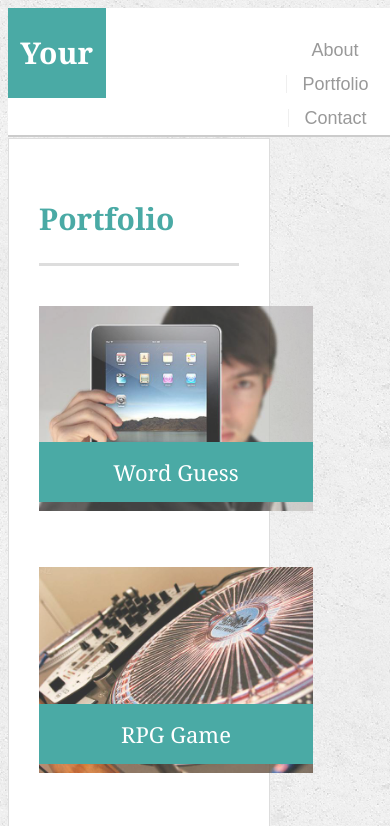
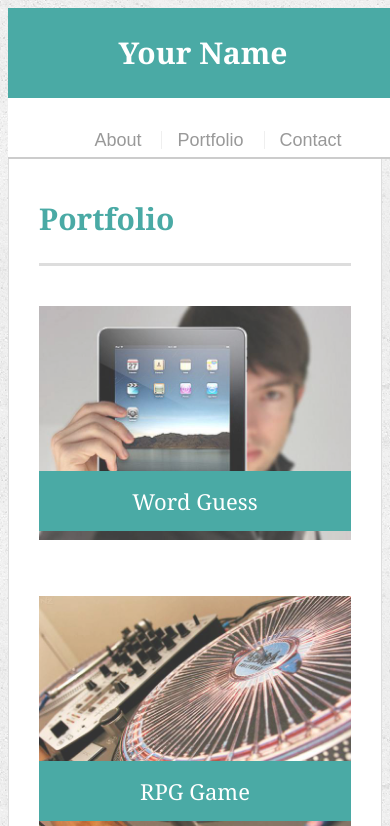
Before and after one commit to Nloperena/MediaQAssignment, a plain HTML site: page portfolio.html in a window 390 px wide. Shown: the top 826 px of the page. Drawn offline with Linux system fonts and the light colour scheme.

Commit message:
I don't feel as if I did this correctly, but it seemed to be relatively simple. Will ask for more help with this tomorrow in class

```diff
--- a/assets/css/style.css
+++ b/assets/css/style.css
@@ -432,53 +432,66 @@ input[type=submit] {
   background: #4aaaa5;
   border: 0 none;
 }
-/* ______________________________ */
 
-@media screen and (max-width:980px) {
+
+
+
+
+/* _______________Media Queries_____________ */
+
+/* ___980px___ */
+
+@media screen and (max-width: 980px) {
   nav {
-    width:40%;
+    width: 40%;
     text-align: center;
   }
+
   img.auth-image {
-    width:40%;
+    width: 40%;
   }
   .main-section {
-    width:70%;
+    width: 70%;
   }
   #logo {
     width: 25%;
   }
 }
 
-/* ______________768px___________ */
-@media screen and (max-width:768px) {
+/* ___768px___ */
+@media screen and (max-width: 768px) {
   nav {
-    width:40%;
-    text-align: center;
+    width: 40%;
   }
+
   img.auth-image {
-    width:40%;
+    width: 40%;
   }
   .main-section {
-    width:70%;
+    width: 85%;
   }
   #logo {
-    width: 25%;
+    width: 60%;
   }
 }
-/* ______________640px___________ */
-@media screen and (max-width:640px) {
-  nav {
-    width:40%;
-    text-align: center;
-  }
-  img.auth-image {
-    width:40%;
-  }
-  .main-section {
-    width:70%;
-  }
-  #logo {
-    width: 25%;
-  }
-}
+
+/* ___640px___ */
+@media screen and (max-width: 640px) {
+    nav {
+      width: 100%;
+      text-align: center;
+    }
+
+    img.auth-image {
+      width: 100%;
+    }
+
+    .work {
+      width: 100%;
+    }
+    .main-section {
+      width: 100%;
+    }
+    #logo {
+      width: 100%;
+    }
```
Also changed, not shown: index.html (+2 -1 lines).
